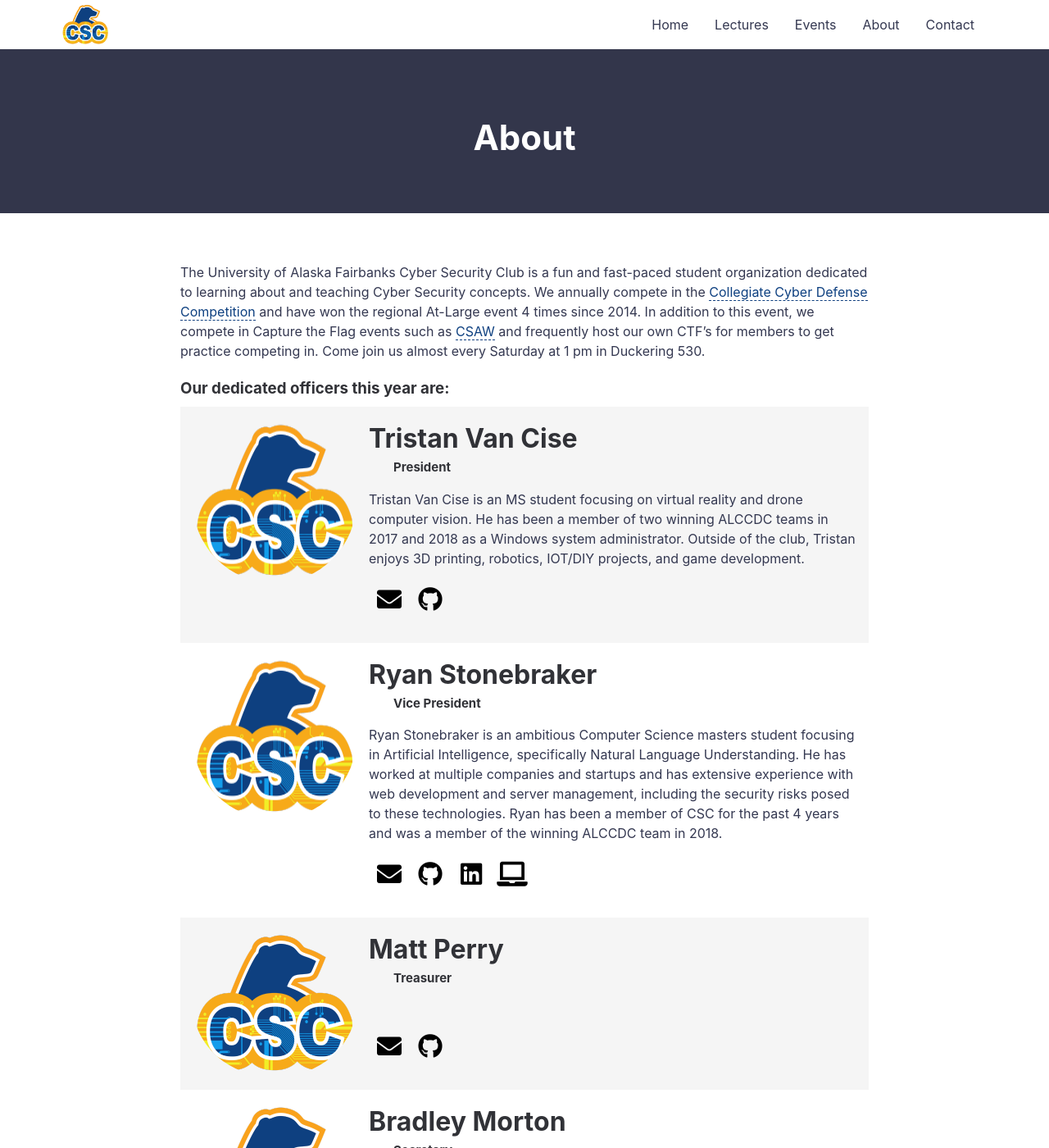
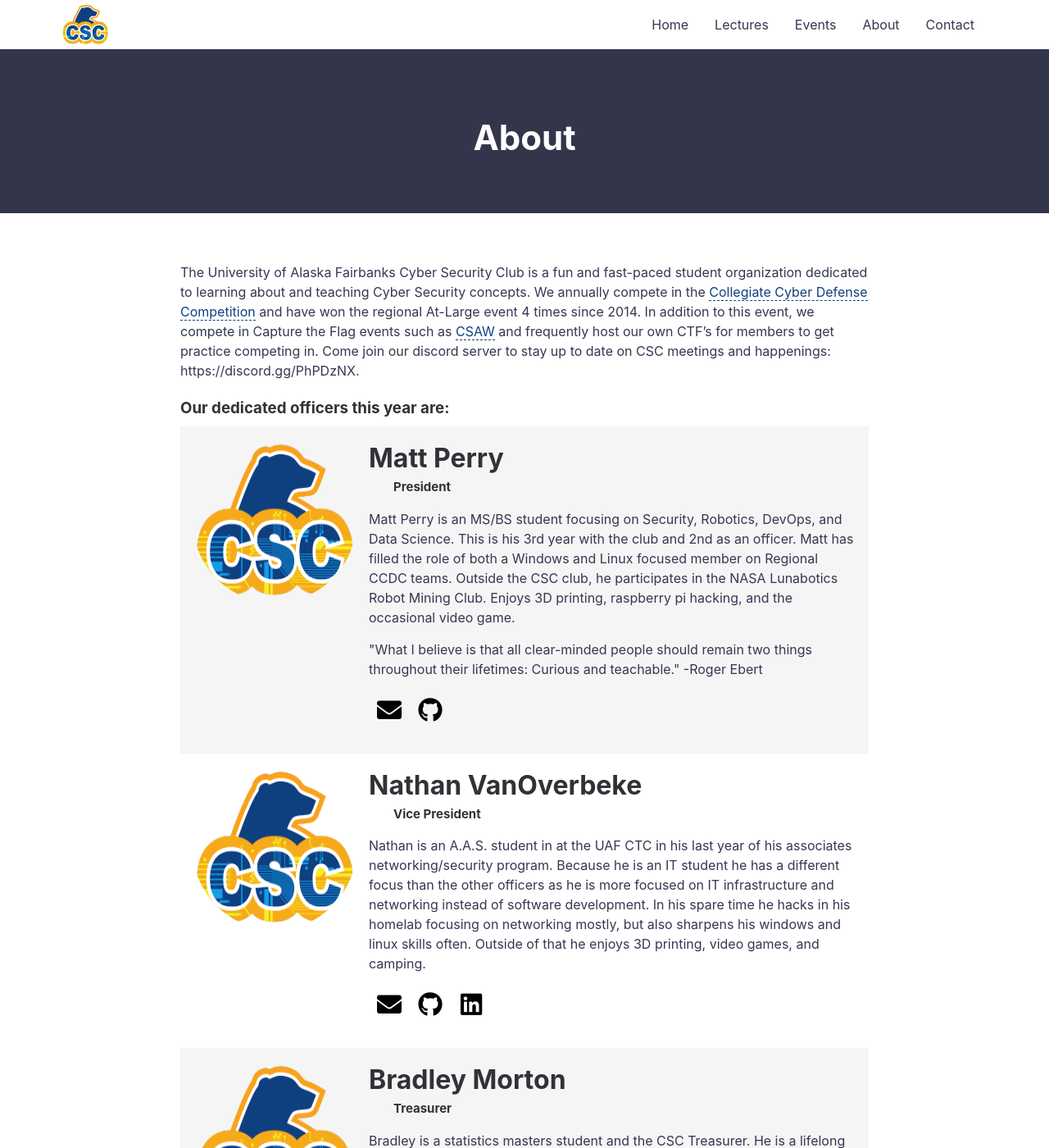
Before and after one commit to UAFCSC/uafcsc.github.io, a Jekyll site: the page built from about.md, in a window 1280 px wide and 1400 px high. Shown: the whole window at 82% size. Built offline with Jekyll 4.4.1, drawn with Linux system fonts in a browser that asks for light colours; nearby versions of some CDN libraries; some of the changed text lies outside the part shown.

Commit message:
updated officer bios, added discord invite link

```diff
--- a/about.md
+++ b/about.md
@@ -4,19 +4,20 @@ title: About
 permalink: /about/
 ---
 
-The University of Alaska Fairbanks Cyber Security Club is a fun and fast-paced student organization dedicated to learning about and teaching Cyber Security concepts. We annually compete in the [Collegiate Cyber Defense Competition](https://www.nationalccdc.org/) and have won the regional At-Large event 4 times since 2014. In addition to this event, we compete in Capture the Flag events such as [CSAW](https://ctf.csaw.io/) and frequently host our own CTF's for members to get practice competing in. Come join us almost every Saturday at 1 pm in Duckering 530.
+The University of Alaska Fairbanks Cyber Security Club is a fun and fast-paced student organization dedicated to learning about and teaching Cyber Security concepts. We annually compete in the [Collegiate Cyber Defense Competition](https://www.nationalccdc.org/) and have won the regional At-Large event 4 times since 2014. In addition to this event, we compete in Capture the Flag events such as [CSAW](https://ctf.csaw.io/) and frequently host our own CTF's for members to get practice competing in. Come join our discord server to stay up to date on CSC meetings and happenings: https://discord.gg/PhPDzNX.
 
 ### Our dedicated officers this year are:
 
 <section class="officer">
   <img src="/assets/img/uafcsc-notext.png">
   <section class="info">
-    <h1>Tristan Van Cise</h1>
+    <h1>Matt Perry</h1>
     <h2>President</h2>
-    <p>Tristan Van Cise is an MS student focusing on virtual reality and drone computer vision. He has been a member of two winning ALCCDC teams in 2017 and 2018 as a Windows system administrator. Outside of the club, Tristan enjoys 3D printing, robotics, IOT/DIY projects, and game development.</p>
+    <p>Matt Perry is an MS/BS student focusing on Security, Robotics, DevOps, and Data Science. This is his 3rd year with the club and 2nd as an officer. Matt has filled the role of both a Windows and Linux focused member on Regional CCDC teams. Outside the CSC club, he participates in the NASA Lunabotics Robot Mining Club. Enjoys 3D printing, raspberry pi hacking, and the occasional video game.</p>
+    <p>"What I believe is that all clear-minded people should remain two things throughout their lifetimes: Curious and teachable." -Roger Ebert </p>
     <ul class="social-media">
-      <li><a href="mailto:tvancise@alaska.edu" target="_blank" rel="noopener"><i class="fas fa-envelope"></i></a></li>
-      <li><a href="https://github.com/Grubbly" target="_blank" rel="noopener"><i class="fab fa-github"></i></a></li>
+      <li><a href="mailto:mperry37@alaska.edu" target="_blank" rel="noopener"><i class="fas fa-envelope"></i></a></li>
+      <li><a href="https://github.com/cyberangler93" target="_blank" rel="noopener"><i class="fab fa-github"></i></a></li>
     </ul>
   </section>
 </section>
@@ -24,27 +25,13 @@ The University of Alaska Fairbanks Cyber Security Club is a fun and fast-paced s
 <section class="officer">
   <img src="/assets/img/uafcsc-notext.png">
   <section class="info">
-    <h1>Ryan Stonebraker</h1>
+    <h1>Nathan VanOverbeke</h1>
     <h2>Vice President</h2>
-    <p>Ryan Stonebraker is an ambitious Computer Science masters student focusing in Artificial Intelligence, specifically Natural Language Understanding. He has worked at multiple companies and startups and has extensive experience with web development and server management, including the security risks posed to these technologies. Ryan has been a member of CSC for the past 4 years and was a member of the winning ALCCDC team in 2018.</p>
+    <p>Nathan is an A.A.S. student in at the UAF CTC in his last year of his associates networking/security program. Because he is an IT student he has a different focus than the other officers as he is more focused on IT infrastructure and networking instead of software development. In his spare time he hacks in his homelab focusing on networking mostly, but also sharpens his windows and linux skills often. Outside of that he enjoys 3D printing, video games, and camping.</p>
     <ul class="social-media">
-      <li><a href="mailto:rastonebraker@alaska.edu" target="_blank" rel="noopener"><i class="fas fa-envelope"></i></a></li>
-      <li><a href="https://github.com/RyanStonebraker" target="_blank" rel="noopener"><i class="fab fa-github"></i></a></li>
-      <li><a href="https://linkedin.com/in/ryanstonebraker" target="_blank" rel="noopener"><i class="fab fa-linkedin"></i></a></li>
-      <li><a href="https://ryanstonebraker.com" target="_blank" rel="noopener"><i class="fas fa-laptop"></i></a></li>
-    </ul>
-  </section>
-</section>
-
-<section class="officer">
-  <img src="/assets/img/uafcsc-notext.png">
-  <section class="info">
-    <h1>Matt Perry</h1>
-    <h2>Treasurer</h2>
-    <p></p>
-    <ul class="social-media">
-      <li><a href="mailto:rastonebraker@alaska.edu" target="_blank"><i class="fas fa-envelope"></i></a></li>
-      <li><a href="https://github.com/CyberAngler93" target="_blank" rel="noopener"><i class="fab fa-github"></i></a></li>
+      <li><a href="mailto:ngvanoverbeke@alaska.edu" target="_blank" rel="noopener"><i class="fas fa-envelope"></i></a></li>
+      <li><a href="https://github.com/ngvanoverbeke" target="_blank" rel="noopener"><i class="fab fa-github"></i></a></li>
+      <li><a href="https://www.linkedin.com/in/nathan-vanoverbeke-7b2863179" target="_blank" rel="noopener"><i class="fab fa-linkedin"></i></a></li>
     </ul>
   </section>
 </section>
@@ -53,11 +40,24 @@ The University of Alaska Fairbanks Cyber Security Club is a fun and fast-paced s
   <img src="/assets/img/uafcsc-notext.png">
   <section class="info">
     <h1>Bradley Morton</h1>
-    <h2>Secretary</h2>
-    <p></p>
+    <h2>Treasurer</h2>
+    <p>Bradley is a statistics masters student and the CSC Treasurer. He is a lifelong Alaskan and is in his sixth year at UAF. He has bachelors degrees in mathematics and computer science from UAF.</p>
     <ul class="social-media">
-      <li><a href="mailto:bmmorton@alaska.edu" target="_blank" rel="noopener"><i class="fas fa-envelope"></i></a></li>
+      <li><a href="mailto:bmmorton@alaska.edu" target="_blank"><i class="fas fa-envelope"></i></a></li>
       <li><a href="https://github.com/bradleymorton" target="_blank" rel="noopener"><i class="fab fa-github"></i></a></li>
     </ul>
   </section>
 </section>
+
+<section class="officer">
+  <img src="/assets/img/uafcsc-notext.png">
+  <section class="info">
+    <h1>Dylan Palmieri</h1>
+    <h2>Secretary</h2>
+    <p>Dylan is a Computer Science student, currently working in the BS/MS program at UAF. This is his second year in the Cyber Security Club, where he focuses primarily on Linux Security and obscure distros. In his life outside of computer science/security, Dylan enjoys film photography, playing guitar, and PC gaming.</p>
+    <ul class="social-media">
+      <li><a href="mailto:dgpalmieri@alaska.edu" target="_blank" rel="noopener"><i class="fas fa-envelope"></i></a></li>
+      <li><a href="https://github.com/dgpalmieri" target="_blank" rel="noopener"><i class="fab fa-github"></i></a></li>
+    </ul>
+  </section>
+</section>
```
